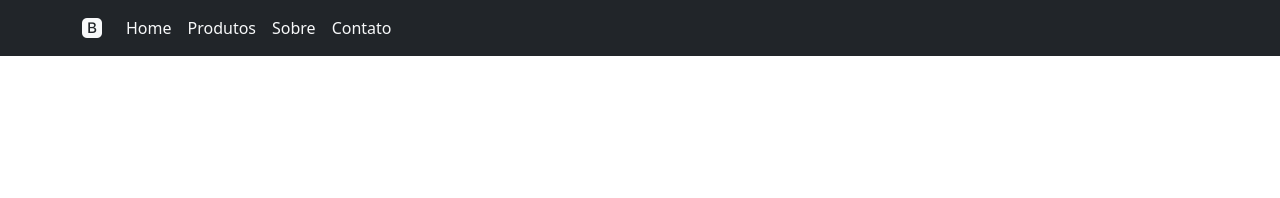
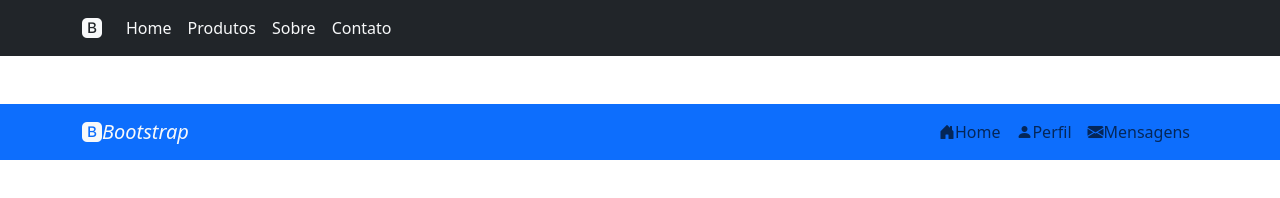
Before and after one commit to NataliaCarolineLopez/Bootstrap_Intro_Natalia, a plain HTML site: page ex6_navbar/ex6.html in a window 1280 px wide. Drawn offline with nearby package versions, Linux system fonts and the light colour scheme.

Commit message:
Update ex6.html

```diff
--- a/ex6_navbar/ex6.html
+++ b/ex6_navbar/ex6.html
@@ -33,6 +33,20 @@
     </nav>
 
 
+        <nav class="navbar navbar-expand-lg navbar-light bg-primary mt-5">
+            <div class="container">
+                <a href="#" class="navbar-brand">
+                    <i class="bi bi-bootstrap-fill text-light">Bootstrap</i>
+                </a>
+                <div class="navbar-nav">
+                    <a href="#" class="nav-link"><i class="bi bi-house-door-fill"></i>Home</a>
+                    <a href="#" class="nav-link"><i class="bi bi-person-fill"></i>Perfil</a>
+                    <a href="#" class="nav-link"><i class="bi bi-envelope-fill"></i>Mensagens</a>
+                </div>
+            </div>
+        </nav>
+
+
 
 
 
```
